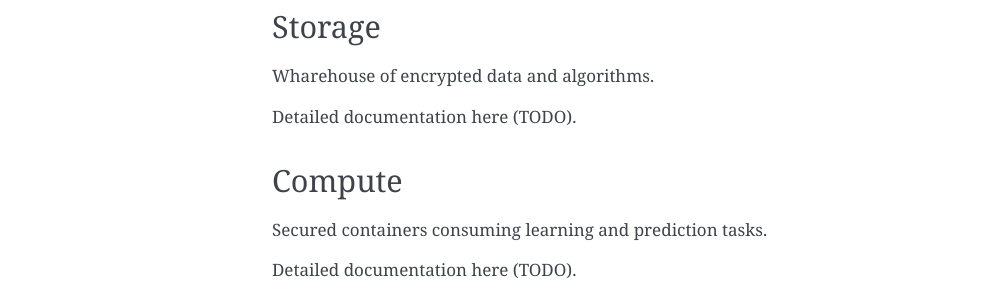
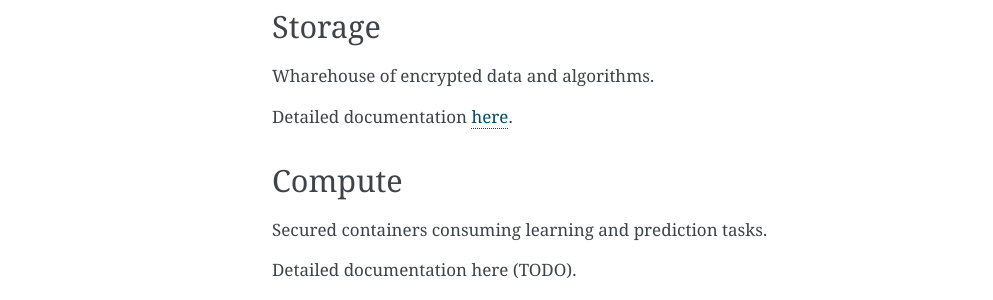
Before and after one commit to MorpheoOrg/morpheo, a Sphinx documentation site: the page built from docs/modules/architecture.md, in a window 1280 px wide. Shown: the part 1023-1323 px from the top of the page, without its empty margins (148-1141 px from the left). Built offline with Sphinx 7.4.7, drawn with Linux system fonts in a browser that asks for light colours.

Commit message:
building and pushing docs

```diff
--- a/docs/modules/architecture.md
+++ b/docs/modules/architecture.md
@@ -23,7 +23,7 @@ Detailed documentation:
 
 Wharehouse of encrypted data and algorithms.
 
-Detailed documentation here (TODO).
+Detailed documentation [here](https://morpheoorg.github.io/morpheo-storage).
 
 ### Compute
 
```
Also changed, not shown: 4 other files.
